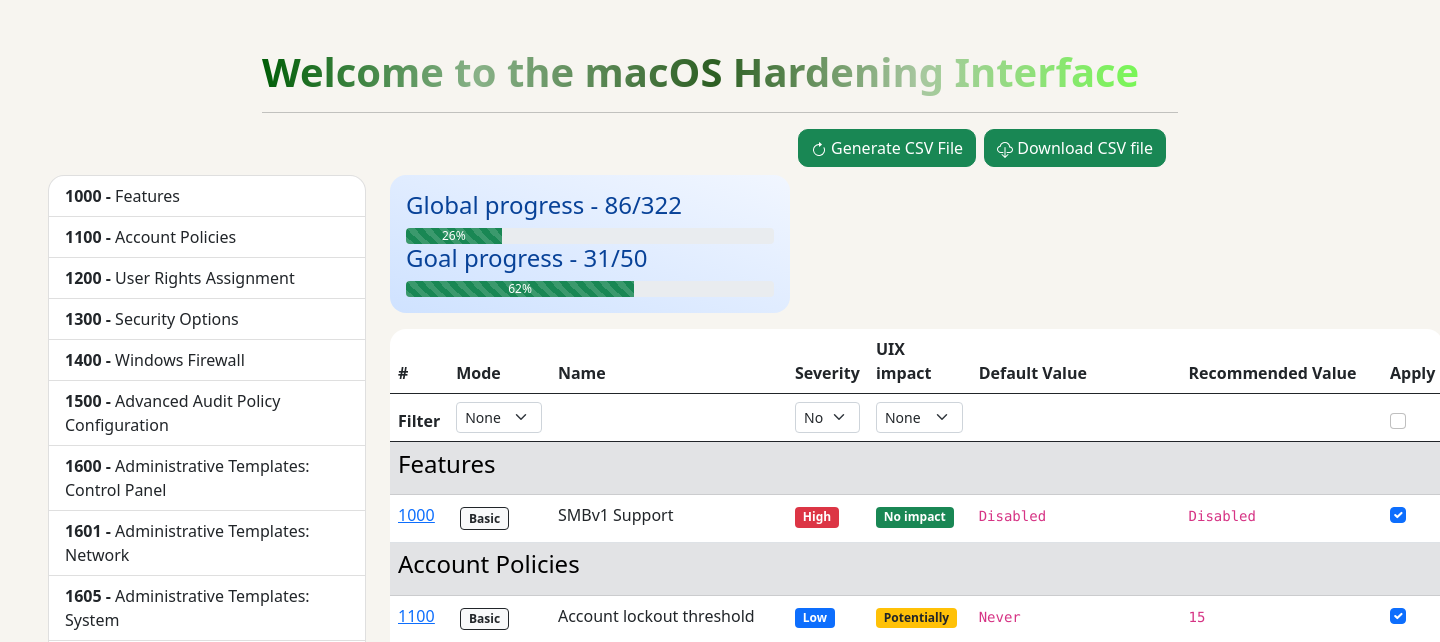
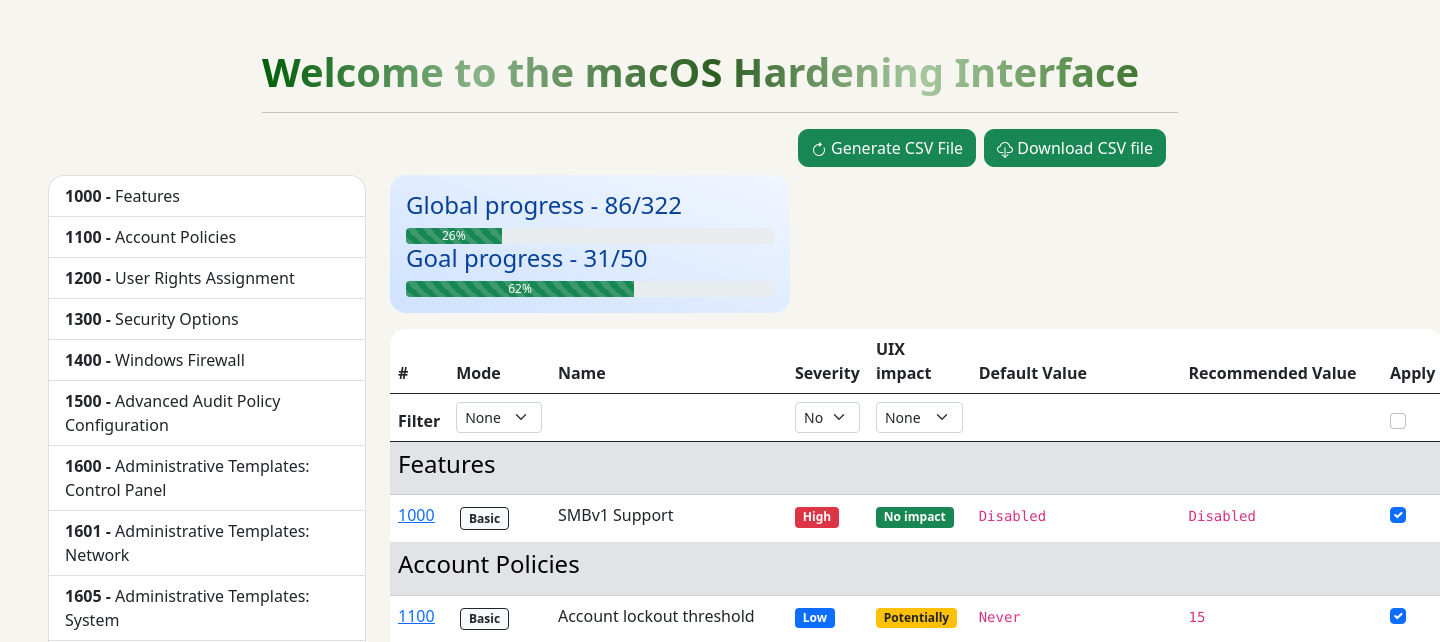
Before and after one commit to CRYPT-ON-IT/policies_hardening_interface, a PHP site: page /interface/windows/index.php in a window 1440 px wide. Shown: the top 642 px of the page. Run offline with PHP 8.4, Linux system fonts and the light colour scheme; data that the repository does not hold is empty.

Commit message:
Update h1 style in master.css

```diff
--- a/style/master.css
+++ b/style/master.css
@@ -8,7 +8,7 @@ body{
 
 h1{
   font-weight: bold;
-  background: linear-gradient(to right, #005d07, rgb(137, 178, 136) 23.53%, rgb(44, 94, 34) 49.58%, rgb(168, 200, 160) 71.85%, rgb(112, 255, 73));
+  background: linear-gradient(to right, #005d07, rgb(137, 178, 136) 23.53%, rgb(44, 94, 34) 49.58%, rgb(168, 200, 160) 71.85%, rgb(44, 106, 28));
   -webkit-background-clip: text;
   -webkit-text-fill-color: transparent;
 }
```
